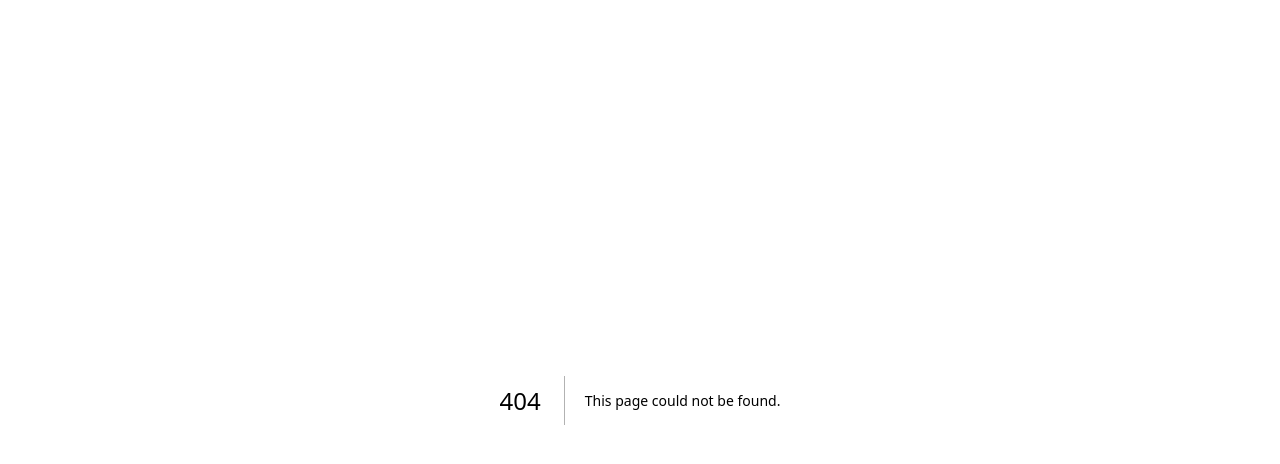
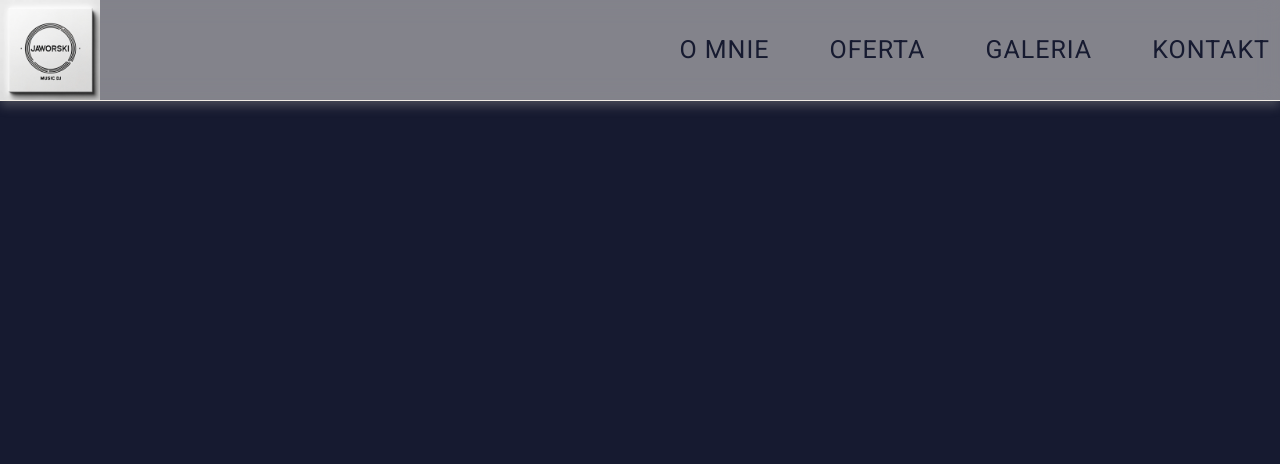
Before and after one commit to patryk-pi/Baby_Feed, a Next.js app: page /kontakt in a window 1280 px wide. Before the commit this address had no page. Shown: the top 464 px of the page. Built offline with nearby package versions, Linux system fonts and the light colour scheme.

Commit message:
created contact page

```diff
--- /dev/null
+++ b/src/app/kontakt/page.tsx
@@ -0,0 +1,6 @@
+import Navbar from "@/components/Navbar/Navbar";
+
+const Home = () => {
+    return <Navbar />;
+};
+export default Home;
```
